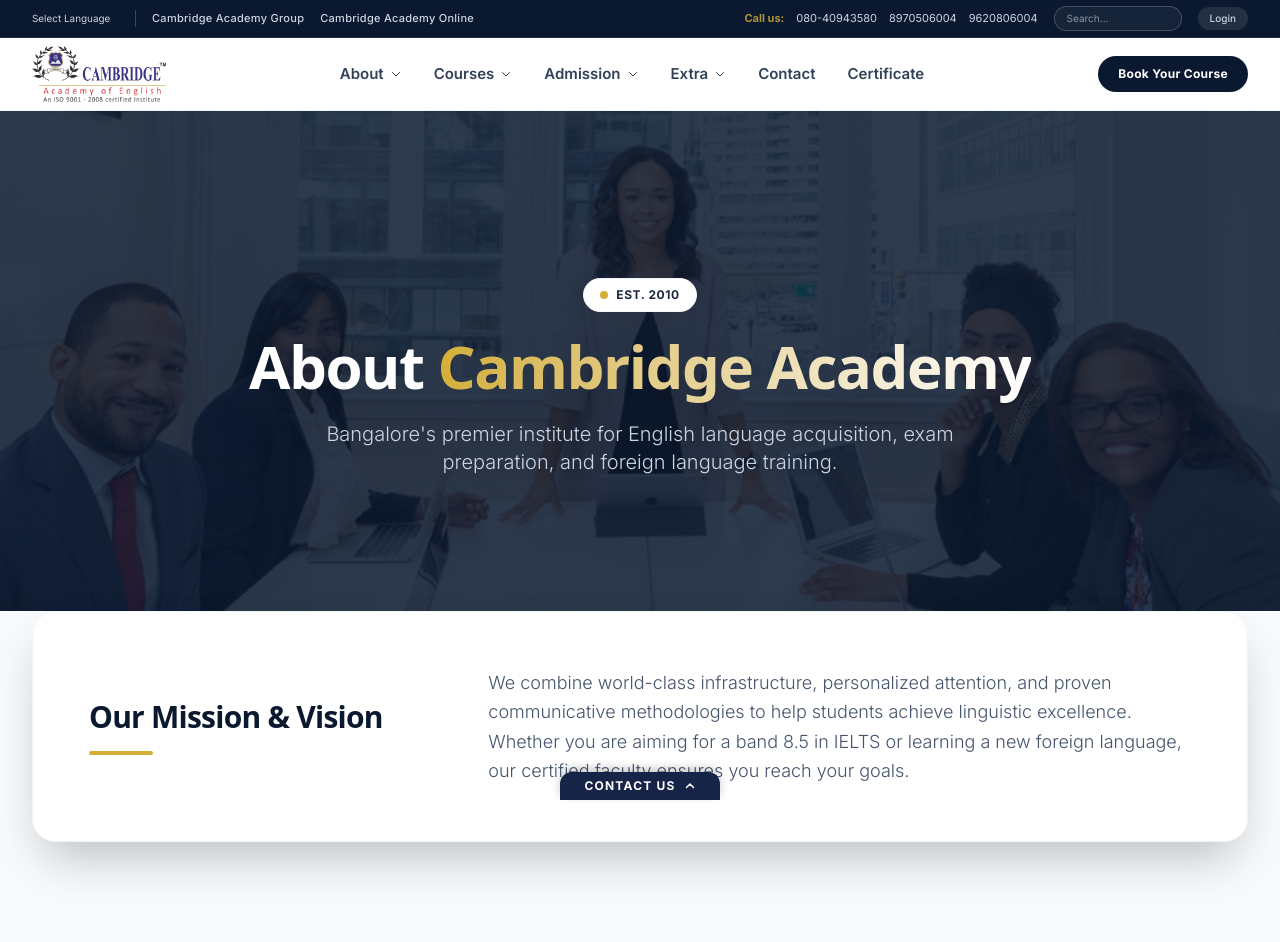
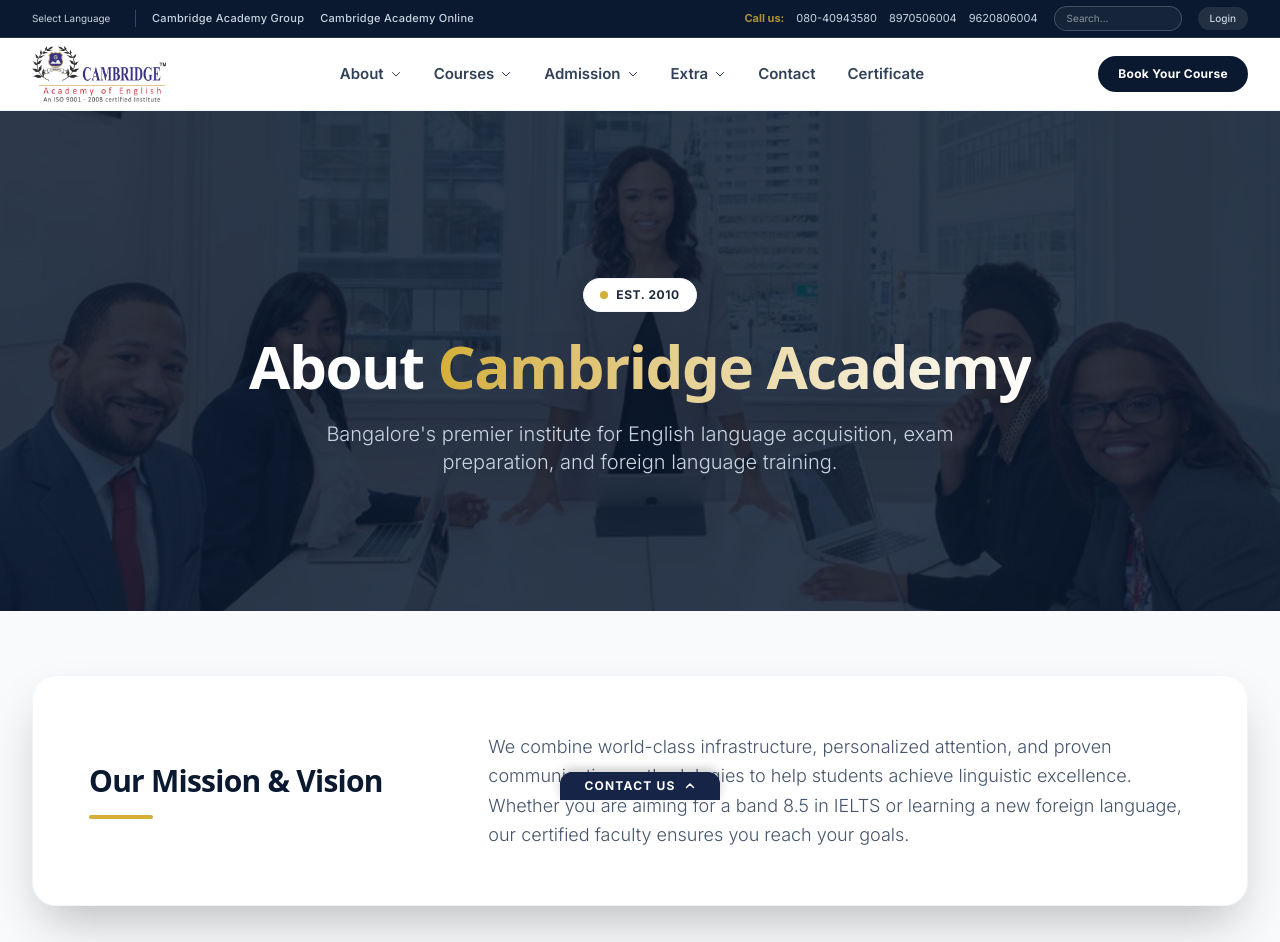
Before and after one commit to Utsavthesiya146/cambridgeacademyofenglish, a Next.js app: page /about in a window 1280 px wide. Shown: the top 942 px of the page. Built offline with nearby package versions, Linux system fonts and the light colour scheme.

Commit message:
Add positive margin to About card to move it significantly down

```diff
--- a/src/app/about/page.tsx
+++ b/src/app/about/page.tsx
@@ -28,7 +28,7 @@
       </section>
 
       {/* Mission & Vision */}
-      <section className="relative z-30 mt-8 md:mt-0 container-custom fade-in-up stagger-1">
+      <section className="relative z-30 mt-12 md:mt-16 container-custom fade-in-up stagger-1">
         <div className="glass-card bg-white/95 p-4 sm:p-6 md:p-14 shadow-2xl flex flex-col md:flex-row gap-6 md:gap-12 items-center text-center md:text-left">
           <div className="md:w-1/3 flex flex-col items-center md:items-start">
             <h2 className="text-3xl font-extrabold text-primary mb-4">Our Mission & Vision</h2>
```
